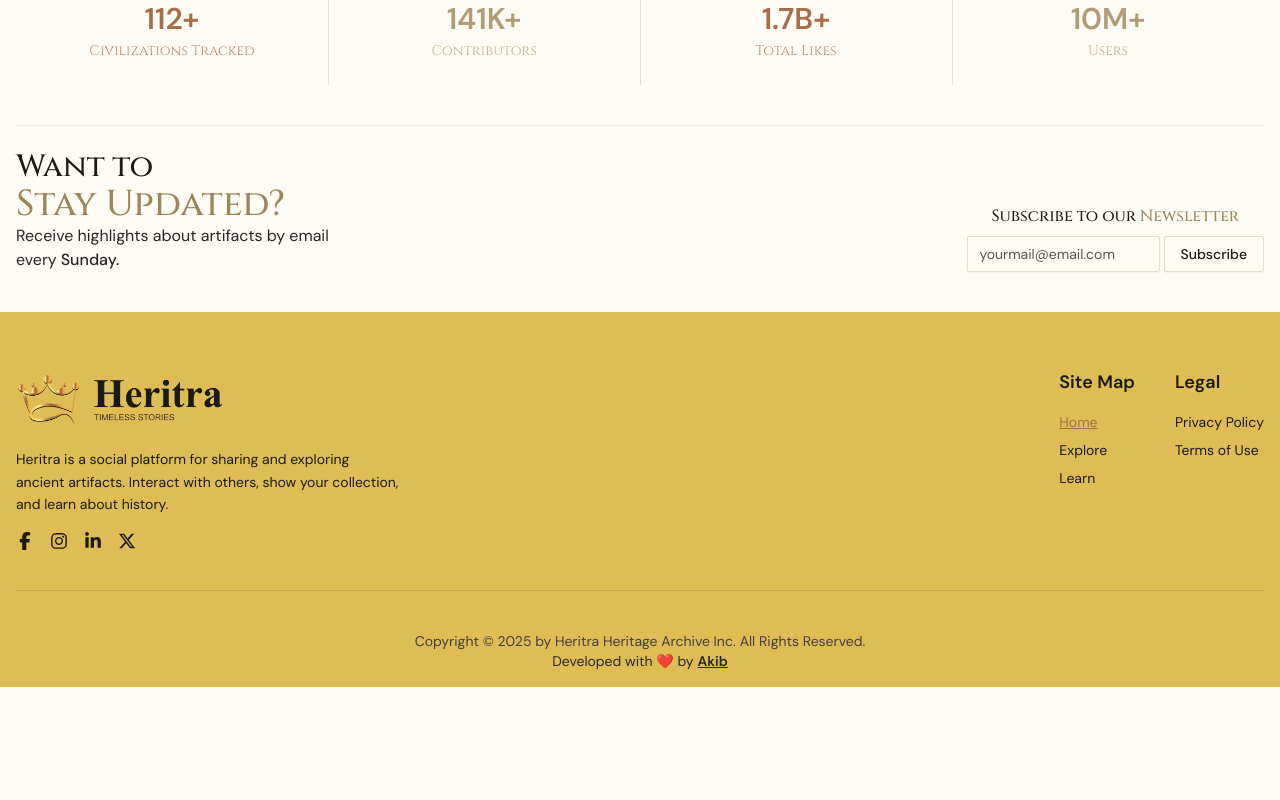
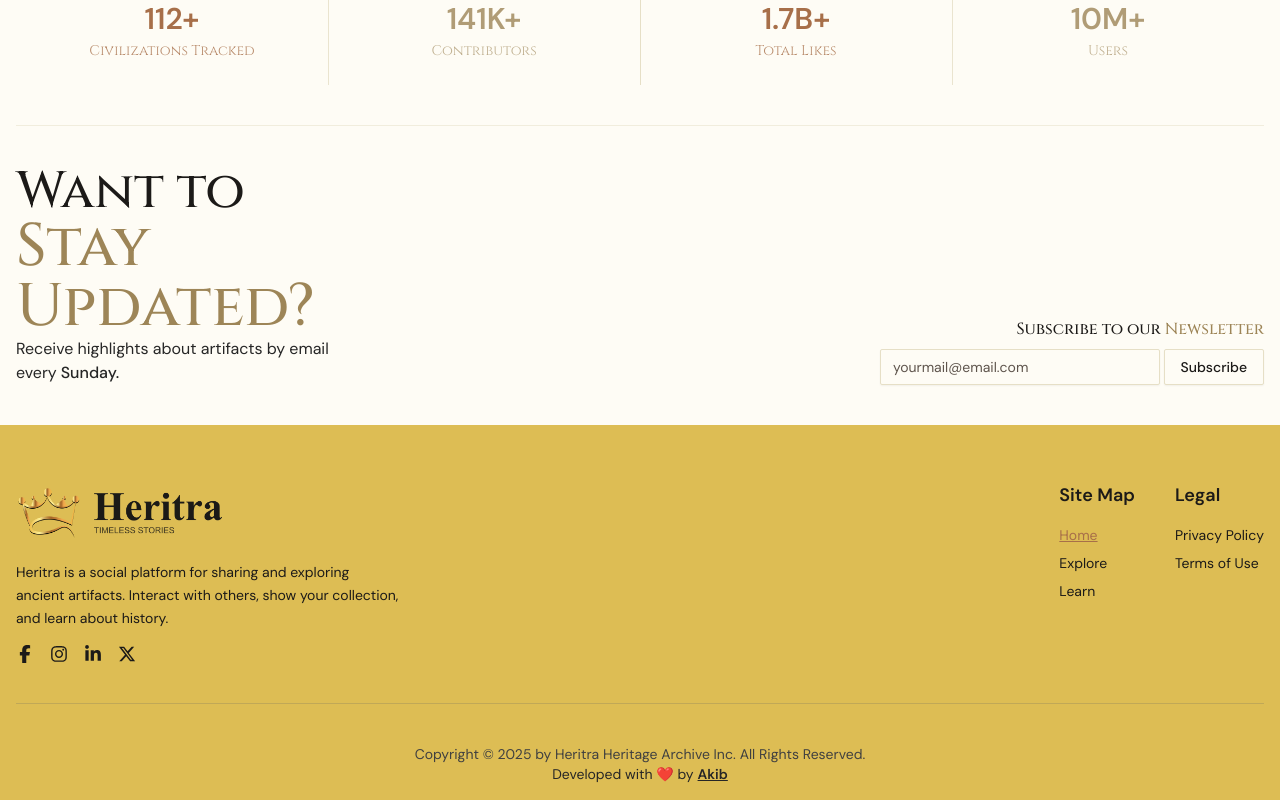
Before and after one commit to akibur-r/HERITRA-artifact-sharing-server, a React (Vite) app: page / in a window 1280 px wide. Shown: the part 1768-2568 px from the top of the page. Before the commit the page ends 2455 px from the top, so only its background shows below. Built offline with nearby package versions, Linux system fonts and the light colour scheme; no server answers.

Commit message:
Fixed default get api function errors

```diff
--- a/src/api/artifactsApi.jsx
+++ b/src/api/artifactsApi.jsx
@@ -28,7 +28,7 @@ const useArtifactsApi = () => {
   };
 
   const topSixArtifactsPromise = () => {
-    return axiosOpen.get(`/artifacts?limit=6&sort_by=likeCount`).then((res) => {
+    return axiosOpen.get(`/artifacts?limit=6&sort_by=likeCount&order=-1`).then((res) => {
       return res.data;
     });
   };
--- a/src/components/homepage/Newsletter/Newsletter.jsx
+++ b/src/components/homepage/Newsletter/Newsletter.jsx
@@ -36,11 +36,11 @@ const Newsletter = () => {
   };
 
   return (
-    <section className="max-w-screen-xl mx-auto px-4 my-10 space-y-6">
+    <section className="max-w-screen-xl mx-auto px-4 my-10 space-y-10">
       <Separator className="opacity-50"/>
       <main className="flex flex-col md:flex-row gap-4 md:gap-16 justify-between items-end">
         <div className="text-center md:text-left">
-          <h2 className="font-cinzel font-medium text-3xl md:text-4xl flex flex-col ">
+          <h2 className="font-cinzel font-medium text-3xl md:text-3xl lg:text-6xl flex flex-col">
             <span className="text-[0.85em]">Want to</span>{" "}
             <span className="text-accent">Stay Updated?</span>
           </h2>
@@ -50,7 +50,7 @@ const Newsletter = () => {
           </p>
         </div>
 
-        <div className="text-center space-y-2">
+        <div className="text-center space-y-2 flex justify-center flex-col md:items-end w-full">
           <h3 className="font-cinzel font-medium space-x-1">
             <span>Subscribe to our</span>
             <span className="text-accent">Newsletter</span>
--- a/src/components/shared/ArtifactDeleteButton/ArtifactDeleteButton.jsx
+++ b/src/components/shared/ArtifactDeleteButton/ArtifactDeleteButton.jsx
@@ -41,7 +41,7 @@ const ArtifactDeleteButton = ({
           });
           setDeleteBtnLoading(false);
           if (location.pathname !== "/my-artifacts") {
-            navigate("/artifacts");
+            navigate("/explore");
           } else {
             navigate("/my-artifacts");
           }
```
